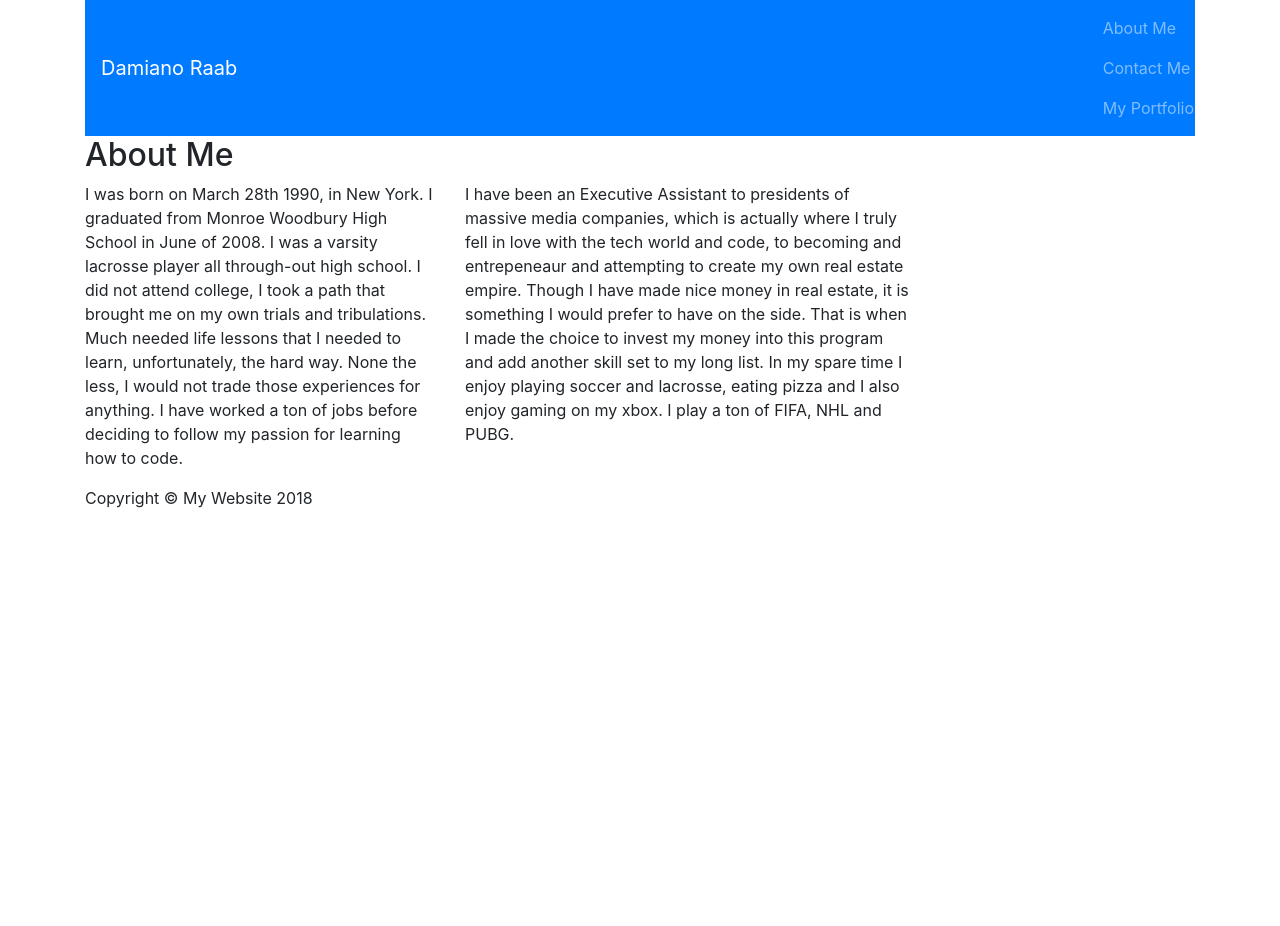
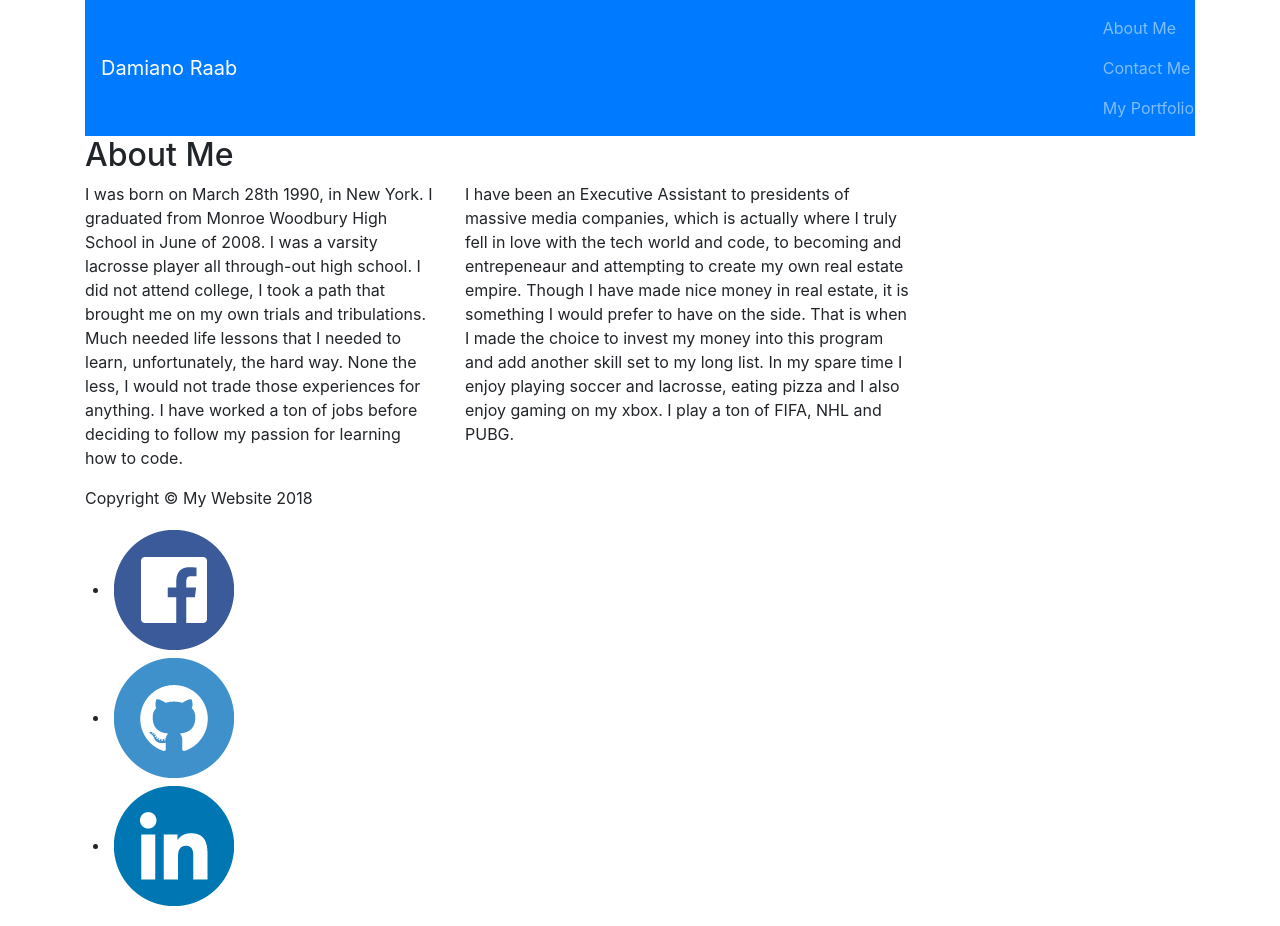
Before and after one commit to ItsGottaBeTheLa/Bootstrap-Portfolio, a plain HTML site: page index.html in a window 1280 px wide. Before the commit the page ends 800 px from the top, so only its background shows below. Drawn offline with nearby package versions, Linux system fonts and the light colour scheme.

Commit message:
new files

```diff
--- a/index.html
+++ b/index.html
@@ -70,7 +70,14 @@
         <!-- Footer -->
         <footer>
             <div class="container">
-                Copyright &copy; My Website 2018
+               <p>Copyright &copy; My Website 2018</p>
+               <div class="row">
+                    <ul class="social-icons">
+                        <li><a href="https://www.facebook.com/damiano.raab"><img src='assets/images/Facebook.png' alt="Facebook"></a></li>
+                        <li><a href="http://www.github.com/ItsGottaBeTheLa"><img src='assets/images/Github.png' alt="Github"></a></li>
+                        <li><a href="http://www.linkedin.com/in/damiano-raab"><img src='assets/images/Linkedin.png' alt="LinkedIn"></a></li>
+                    </ul>
+                </div>
             </div>
         </footer>
 
```
Also changed, not shown: contact.html (+3 -3 lines), portfolio.html (+3 -3 lines).
